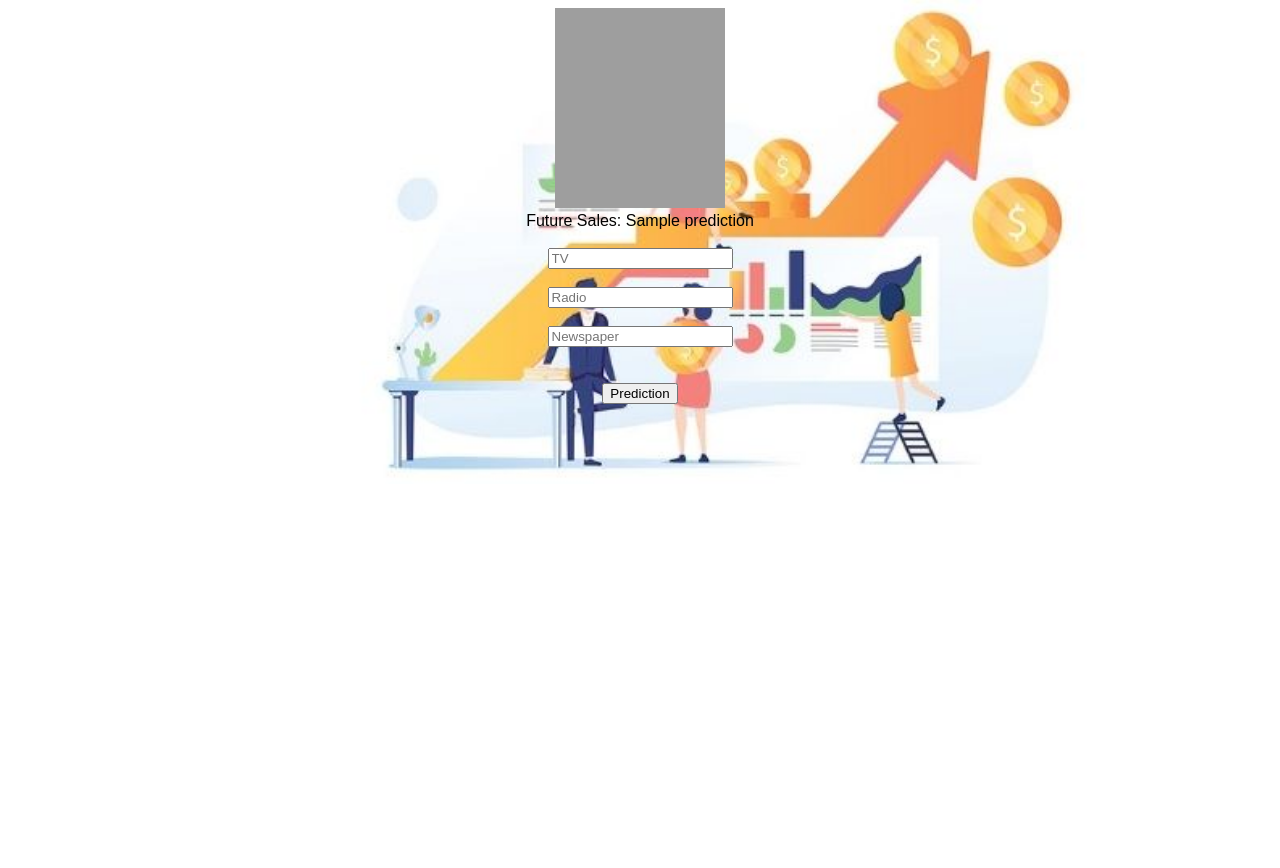
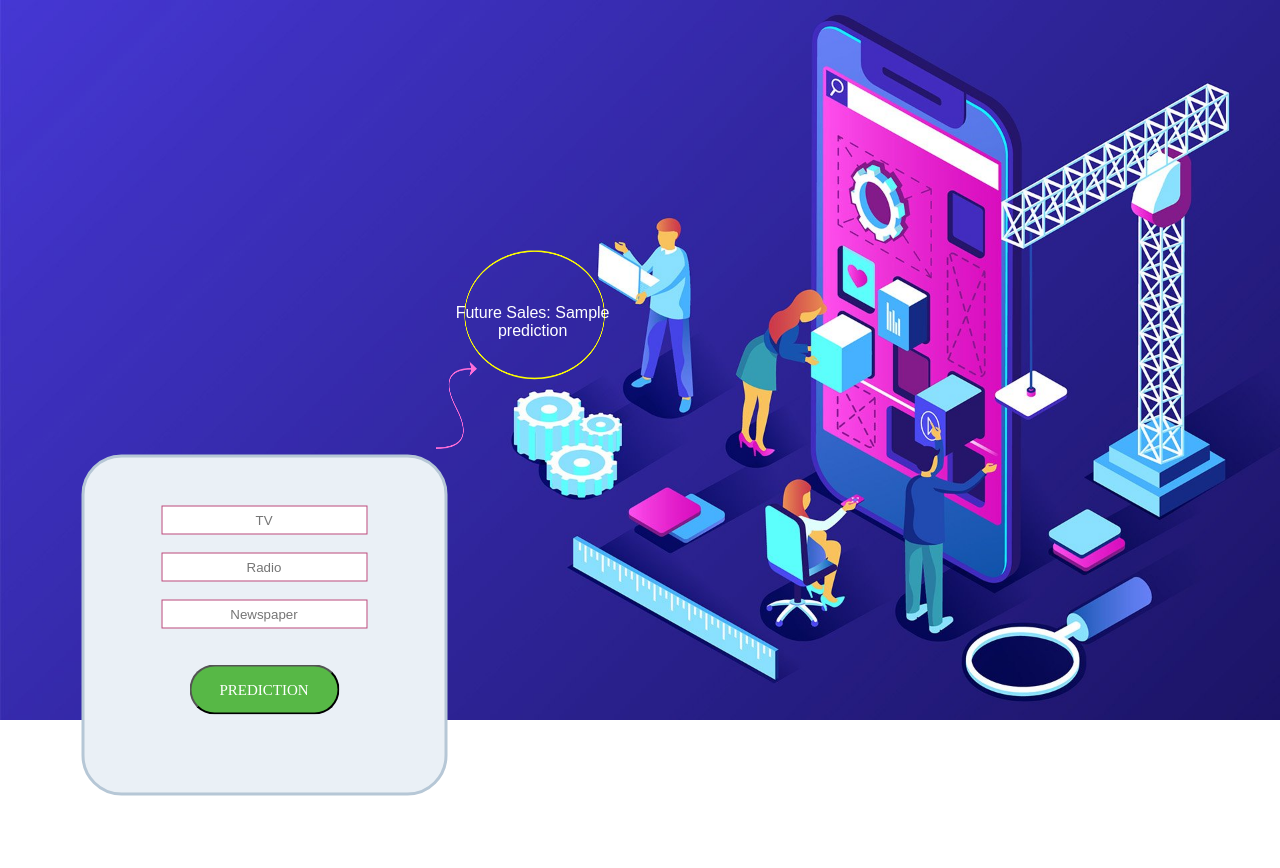
Before and after one commit to prince0310/Future-Sales-Prediction-with-machine-learning, a Flask app: template templates/index.html in a window 1280 px wide. Before the commit the page ends 476 px from the top, so only its background shows below. Run offline with Flask 3, Linux system fonts and the light colour scheme; the template is opened without the code that fills it: most values are stand-ins (such as "Sample title", 1, 10 or a date in 2020); parts of the project's set-up code (start-up, migrations or seed data) failed here and were passed over; grey boxes are pictures that could not be loaded.

Commit message:
Add files via upload

```diff
--- a/static/style.css
+++ b/static/style.css
@@ -1,5 +1,5 @@
 body {
-    background-image: url('backtground.jpg');
+    background-image: url("background.jpg");
     /* replace 'background.jpg' with your image file path */
     background-size: cover;
     /* background-position: center; */
@@ -7,3 +7,148 @@ body {
     align-items: center;
     background-repeat: no-repeat;
 }
+
+.content {
+    max-width: 500px;
+    margin: auto;
+}
+
+.tv {
+    border: 1px solid;
+    align-items: center;
+    text-align: center;
+    color: #b8467b;
+
+    width: 200px;
+    height: 25px;
+
+    top: 55%;
+
+}
+
+
+
+.a {
+
+    width: 395px;
+    height: 395px;
+
+    /* Center vertically and horizontally */
+    position: absolute;
+    top: 55%;
+    left: 20%;
+    transform: translate(-50%, -50%);
+}
+
+.view {
+
+    width: 300px;
+    height: 275px;
+
+    /* Optional Styling */
+    padding: 30px;
+    border-style: solid;
+    border-color: #B6C7D6;
+    border-radius: 40px;
+    background-color: #EAF0F6;
+
+}
+
+
+.grey {
+    font-family: Montserrat-Bold;
+    font-size: 15px;
+    line-height: 1.5;
+    color: #fff;
+    text-transform: uppercase;
+    width: 50%;
+    height: 50px;
+    border-radius: 25px;
+    background: #57b846;
+    display: flex;
+    justify-content: center;
+    align-items: center;
+    padding: 0 25px;
+    transition: all .4s;
+    transition-property: all;
+    transition-duration: 0.4s;
+    transition-timing-function: ease;
+    transition-delay: 0s;
+
+}
+
+.grey:hover {
+    background-color: rgb(66, 2, 41);
+    color: rgb(119, 255, 0);
+
+}
+
+.form-check {
+    font-family: Montserrat-Bold;
+    font-size: 15px;
+    line-height: 1.5;
+    text-transform: uppercase;
+    height: 50px;
+    border-radius: 25px;
+    justify-content: center;
+    align-items: center;
+    padding: 0 25px;
+    transition: all .4s;
+    transition-property: all;
+    transition-duration: 0.4s;
+    transition-timing-function: ease;
+    transition-delay: 0s;
+
+}
+
+.w {
+    font-family: Montserrat-Bold;
+    font-size: 15px;
+    line-height: 1.5;
+    height: 50px;
+    border-radius: 25px;
+    justify-content: center;
+    align-items: center;
+    padding: 0 25px;
+    transition: all .4s;
+    transition-property: all;
+    transition-duration: 0.4s;
+    transition-timing-function: ease;
+    transition-delay: 0s;
+    align: center;
+
+}
+
+.form-group {
+    font-family: Montserrat-Bold;
+    font-size: 15px;
+    line-height: 1.5;
+    height: 50px;
+    border-radius: 25px;
+    justify-content: center;
+    align-items: center;
+    padding: 0 25px;
+    transition: all .4s;
+    transition-property: all;
+    transition-duration: 0.4s;
+    transition-timing-function: ease;
+    transition-delay: 0s;
+
+}
+
+
+
+.container {
+    position: relative;
+    text-align: center;
+    color: white;
+    left: 65%;
+}
+
+/* Centered text */
+.centered {
+    position: absolute;
+    top: 35%;
+    left: 53%;
+    transform: translate(-50%, -50%);
+}
```
Also changed, not shown: static/background.jpg (added), static/chat.png (added), static/chat_color.png (added).
